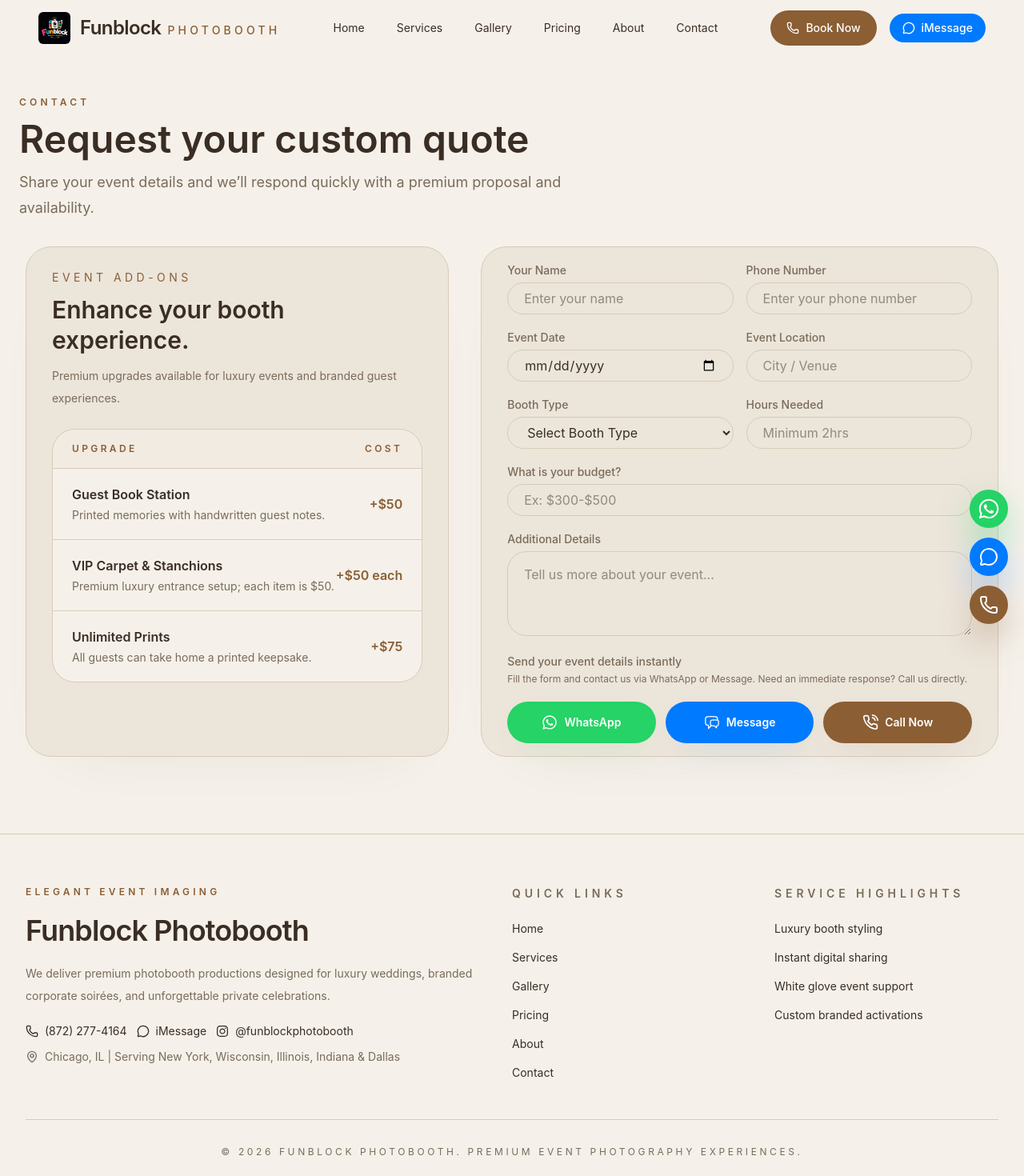
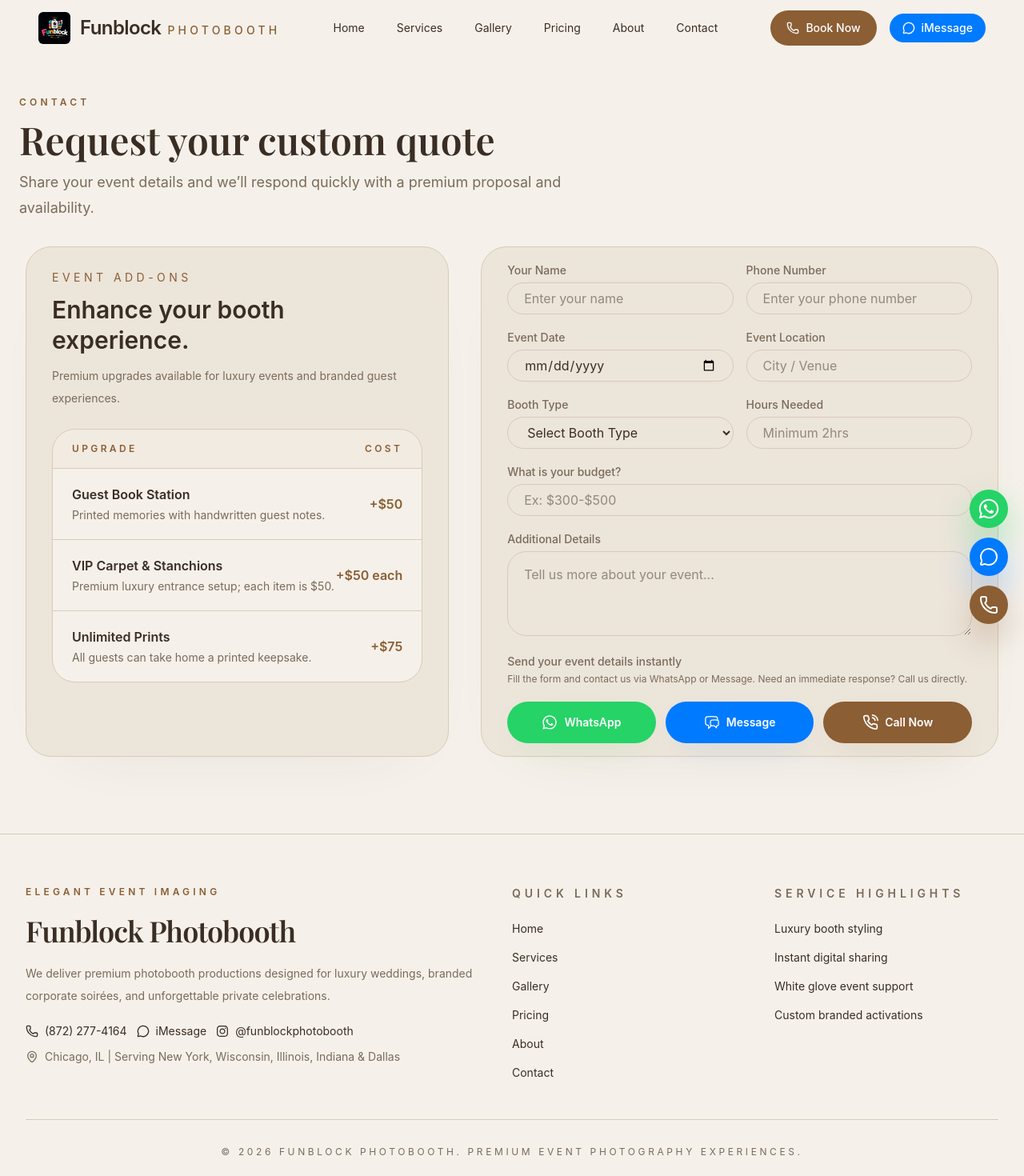
Before and after one commit to Vinay-Mamidisetti/funblock-photobooth, a Next.js app: page /contact in a window 1280 px wide. Shown: the top 1470 px of the page at 80% size. Built offline with nearby package versions, Linux system fonts and the light colour scheme.

Commit message:
Fonts changed

```diff
--- a/src/app/about/page.tsx
+++ b/src/app/about/page.tsx
@@ -45,7 +45,7 @@ export default function AboutPage() {
             {/* Left */}
             <div className="rounded-[2rem] border border-[var(--border)] bg-[var(--surface)] px-8 py-4 shadow-[0_30px_90px_-70px_rgba(58,45,36,0.18)]">
 
-              <h2 className="text-3xl font-semibold leading-tight text-[var(--text)]">
+              <h2 className="font-heading text-3xl font-semibold leading-tight text-[var(--text)]">
                 More than a photobooth.
               </h2>
 
--- a/src/app/globals.css
+++ b/src/app/globals.css
@@ -10,12 +10,17 @@
   --accent-soft: #C6A16E;
   --muted: #7A6B5A;
   --border: #D8CBB8;
+  --font-heading: "Playfair Display", Georgia, serif;
 }
 
 html {
   scroll-behavior: smooth;
   scroll-padding-top: 5.5rem;
   font-family: Inter, ui-sans-serif, system-ui, -apple-system, BlinkMacSystemFont, "Segoe UI", sans-serif;
+}
+
+.font-heading {
+  font-family: var(--font-heading);
 }
 
 body {
--- a/src/app/layout.tsx
+++ b/src/app/layout.tsx
@@ -2,6 +2,14 @@ import Navbar from "@/components/layout/Navbar";
 import "./globals.css";
 import Footer from "@/components/layout/Footer";
 import FloatingActions from "@/components/layout/FloatingActions";
+import { Playfair_Display } from "next/font/google";
+
+const playfair = Playfair_Display({
+  subsets: ["latin"],
+  weight: ["400", "500", "600", "700"],
+  display: "swap",
+  variable: "--font-heading",
+});
 
 export default function RootLayout({
   children,
@@ -9,7 +17,7 @@ export default function RootLayout({
   children: React.ReactNode;
 }>) {
   return (
-    <html lang="en">
+    <html lang="en" className={playfair.variable}>
       <body className="bg-[var(--background)] text-[var(--text)]">
         <Navbar />
         <FloatingActions />
--- a/src/app/not-found.tsx
+++ b/src/app/not-found.tsx
@@ -14,7 +14,7 @@ export default function NotFoundPage() {
         <p className="text-base uppercase tracking-[0.32em] text-[var(--accent)] mb-6">
           404 — Page Not Found
         </p>
-        <h1 className="text-4xl md:text-5xl font-semibold tracking-tight text-[var(--text)] mb-6">
+        <h1 className="font-heading text-4xl md:text-5xl font-semibold tracking-tight text-[var(--text)] mb-6">
           We couldn’t find the page you were looking for.
         </h1>
         <p className="mx-auto max-w-2xl text-sm md:text-base leading-7 text-[var(--text)]/80 mb-10">
--- a/src/components/common/SectionHeading.tsx
+++ b/src/components/common/SectionHeading.tsx
@@ -18,7 +18,7 @@ export default function SectionHeading({
       <p className="text-xs font-semibold uppercase tracking-[0.35em] text-[var(--accent)]">
         {eyebrow}
       </p>
-      <h2 className="mt-2 max-w-3xl text-3xl font-semibold leading-tight text-[var(--text)] sm:text-4xl lg:text-5xl">
+      <h2 className="font-heading mt-2 max-w-3xl text-3xl font-semibold leading-tight text-[var(--text)] sm:text-4xl lg:text-5xl">
         {title}
       </h2>
       {description ? (
--- a/src/components/layout/Footer.tsx
+++ b/src/components/layout/Footer.tsx
@@ -13,7 +13,7 @@ export default function Footer() {
             <p className="text-xs font-semibold uppercase tracking-[0.35em] text-[var(--accent)]">
               Elegant event imaging
             </p>
-            <h2 className="text-3xl font-semibold tracking-tight text-[var(--text)] sm:text-4xl">
+            <h2 className="font-heading text-3xl font-semibold tracking-tight text-[var(--text)] sm:text-4xl">
               Funblock Photobooth
             </h2>
             <p className="max-w-xl text-sm leading-7 text-[var(--muted)]">
--- a/src/components/ui/GalleryCard.tsx
+++ b/src/components/ui/GalleryCard.tsx
@@ -72,7 +72,7 @@ export default function GalleryCard({
             {subtitle}
           </p>
 
-          <h3 className="mt-2 text-lg font-semibold">
+          <h3 className="font-heading mt-2 text-lg font-semibold">
             {title}
           </h3>
         </div>
--- a/src/components/ui/ServiceCard.tsx
+++ b/src/components/ui/ServiceCard.tsx
@@ -23,7 +23,7 @@ export default function ServiceCard({ title, description, details, icon: Icon }:
       <div className="inline-flex h-14 w-14 items-center justify-center rounded-3xl bg-gradient-to-br from-[rgba(198,161,110,0.95)] to-[rgba(142,93,40,0.95)] text-[var(--background)] shadow-lg shadow-[rgba(198,161,110,0.2)]">
         <Icon className="h-6 w-6" />
       </div>
-      <h3 className="mt-6 text-xl font-semibold text-[var(--text)]">{title}</h3>
+      <h3 className="font-heading mt-6 text-xl font-semibold text-[var(--text)]">{title}</h3>
       <p className="mt-4 text-sm leading-7 text-[var(--muted)]">{description}</p>
       <ul className="mt-6 space-y-3 text-sm text-[var(--muted)]">
         {details.map((detail) => (
--- a/src/sections/Hero.tsx
+++ b/src/sections/Hero.tsx
@@ -114,6 +114,7 @@ export default function Hero() {
               {/* Heading */}
               <h1
                 className="
+                  font-heading
                   mt-3
                   max-w-2xl
                   text-3xl
--- a/src/sections/HowItWorks.tsx
+++ b/src/sections/HowItWorks.tsx
@@ -55,6 +55,7 @@ export default function HowItWorks() {
 
           <h2
             className="
+              font-heading
               mt-4
               text-4xl font-semibold
               tracking-tight
```
